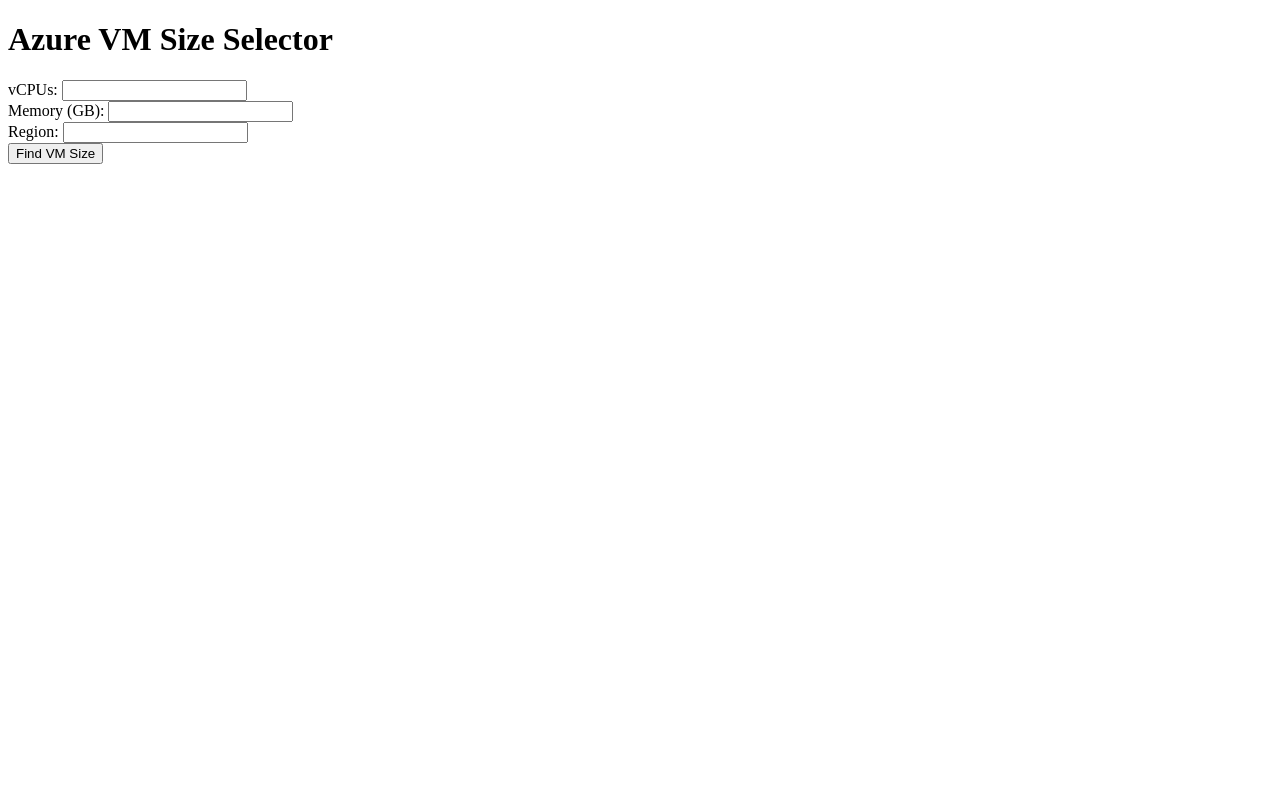
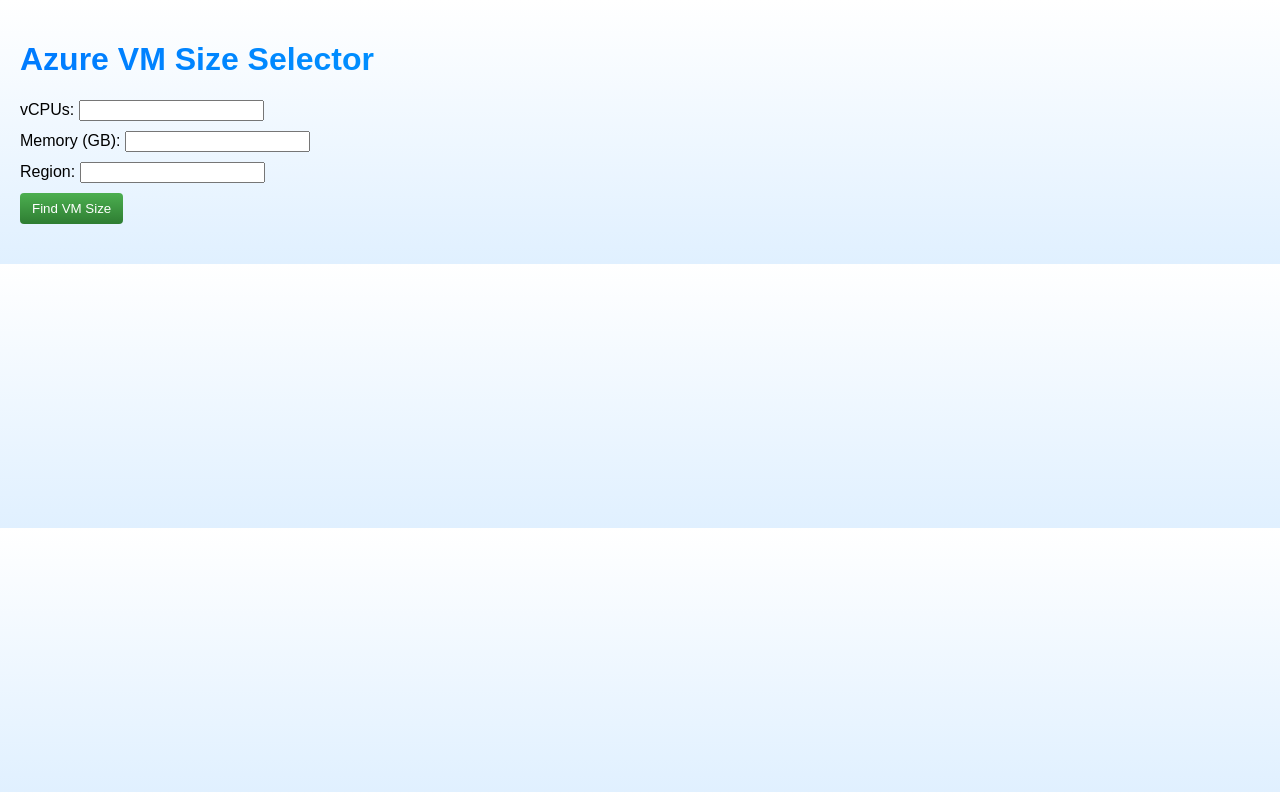
Before and after one commit to Hari-Govind-M/vmsizeselector, a plain HTML site: page index.html in a window 1280 px wide. Drawn offline with Linux system fonts and the light colour scheme.

Commit message:
Add gradient styles

```diff
--- a/index.html
+++ b/index.html
@@ -3,6 +3,7 @@
 <head>
   <meta charset="UTF-8">
   <title>Azure VM Size Selector</title>
+  <link rel="stylesheet" href="style.css">
 </head>
 <body>
   <h1>Azure VM Size Selector</h1>
--- /dev/null
+++ b/style.css
@@ -0,0 +1,25 @@
+body {
+  font-family: Arial, sans-serif;
+  background: linear-gradient(to bottom, #ffffff, #e0f0ff);
+  margin: 0;
+  padding: 20px;
+}
+
+button {
+  background: linear-gradient(to bottom, #4CAF50, #2E7D32);
+  color: white;
+  border: none;
+  padding: 8px 12px;
+  cursor: pointer;
+  border-radius: 4px;
+}
+
+#vmForm input {
+  margin-bottom: 10px;
+}
+
+h1 {
+  background: linear-gradient(to right, #007bff, #00bfff);
+  -webkit-background-clip: text;
+  -webkit-text-fill-color: transparent;
+}
```
